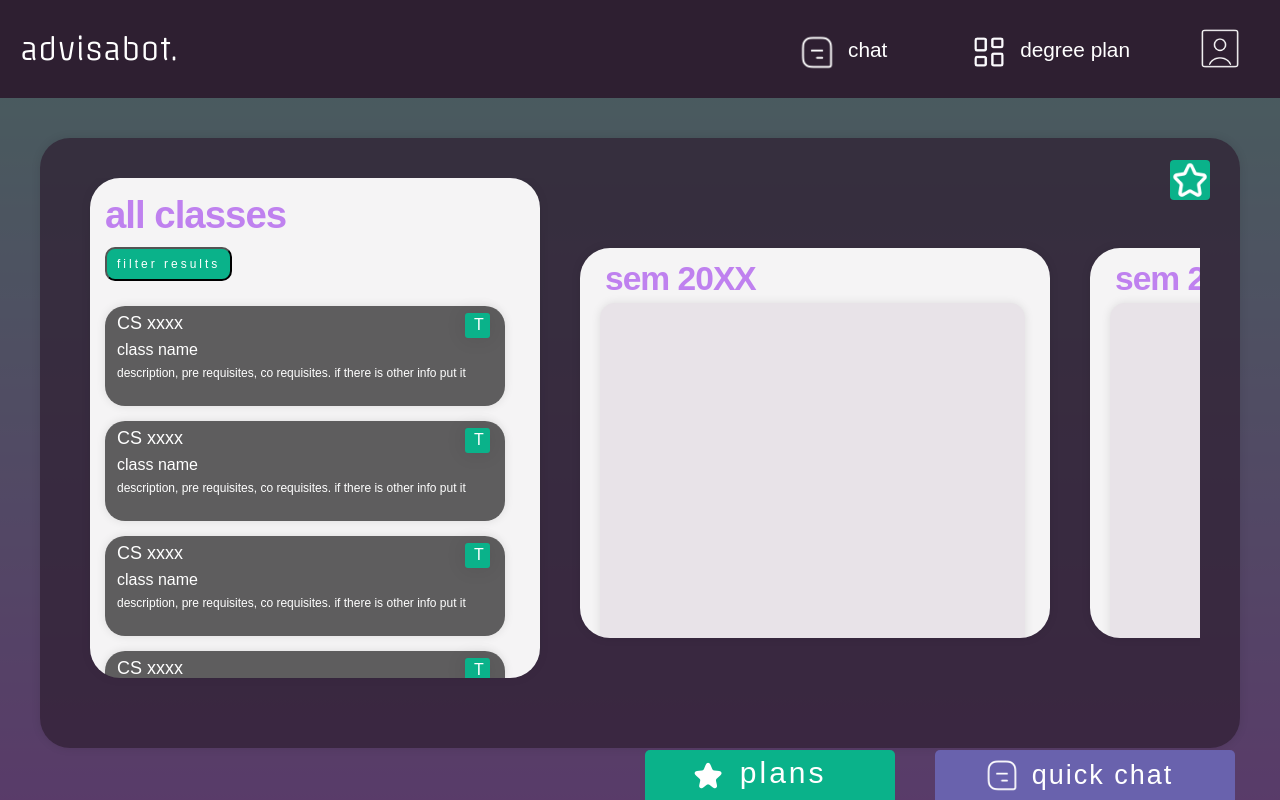
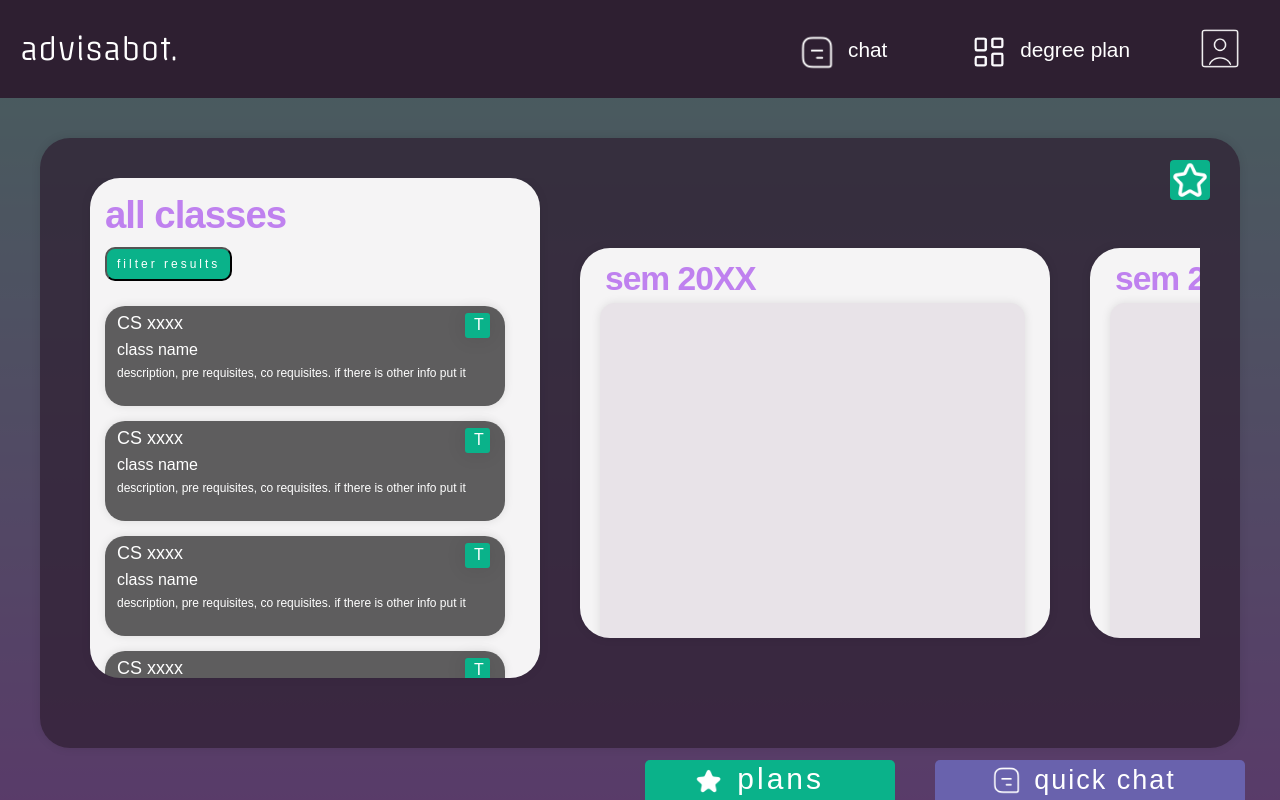
Before and after one commit to acm-projects/Sage, a React (Create React App) app in the folder advisabot/: page /degreeplan in a window 1280 px wide. Built offline with nearby package versions, Linux system fonts and the light colour scheme; a web font is replaced by a local one.

Commit message:
all dp changes so far

```diff
--- a/advisabot/src/components/QuickChat.js
+++ b/advisabot/src/components/QuickChat.js
@@ -1,6 +1,8 @@
 import { useState } from 'react';
 import './collapsibleplans.css';
 import Wchat from '../assets/Wchat.png';
+import Psend from '../assets/Psend.png';
+
 
 const QuickChat = () => {
   const [isCollapsed, setIsCollapsed] = useState(true);
@@ -12,7 +14,8 @@ const QuickChat = () => {
   const accordionStyle = {
     maxHeight: isCollapsed ? '0px' : '300px', // Adjust the height as needed
     overflowY: 'auto',
-        background: 'white',
+    display:'flex',
+    flexDirection: 'column-reversee',
     height: '300px',
   };
 
@@ -25,9 +28,13 @@ const QuickChat = () => {
             <p style={{ fontSize: '27px', textAlign: 'center', letterSpacing: '2px', margin: '0', marginLeft: '10px' }}>quick chat</p>
           </div>
         </div>
+        <div className='savedCardContainer chatScreen' style={accordionStyle}>
+            <div style={{display: 'inline-flex',  }}>
+                <input type="text" name="name" placeholder='ask your questions' style={{borderRadius: '0', overflow: 'wrap', inlineSize: '300px'}}/>
+                <img src={Psend} alt="purpleSend" className="purpleSend" />
 
-                <div className='savedCardContainer' style={accordionStyle}>
-                    {/* Content inside the accordion */}
+            </div>
+
         </div>
       </div>
     </div>
--- a/advisabot/src/components/collapsibleplans.css
+++ b/advisabot/src/components/collapsibleplans.css
@@ -33,7 +33,7 @@
 .savedPlanButton{
 
     width:250px;
-    height:50px;
+    height:40px;
     background-color: #0AB28A;
     border-radius: 5px 5px 0 0;
     cursor: pointer;
@@ -41,8 +41,8 @@
 
 .quickChatButton{
 
-    width:300px;
-    height:50px;
+    width:310px;
+    height:40px;
     background-color: #6962AD;
     border-radius: 5px 5px 0 0;
     cursor: pointer;
@@ -78,14 +78,35 @@
 }
 
 .whiteStar {
-    width: 40px; /* Set the desired width */
+    width: 35px; /* Set the desired width */
     height: auto; /* Maintain aspect ratio */
     margin-left: -25px;
 
   }
 
   .whiteChat{
-    width: 40px; /* Set the desired width */
+    width: 35px; /* Set the desired width */
     height: auto; /* Maintain aspect ratio */
     margin-left: -15px;
   }
+
+  .purpleSend{
+    width:35px;
+    height: 20px;
+    height: auto; /* Maintain aspect ratio */
+    margin-left: -30px;
+  }
+
+  .chatScreen{
+    background:#2E1F31;
+    display: flex;
+    flex-direction: column-reverse;
+    justify-content: flex-end;
+    margin-bottom: 0;
+    overflow-y: auto;
+  }
+
+  .savedCardContainer {
+    display: flex;
+    flex-direction: column;
+  }
--- a/advisabot/src/components/popup.css
+++ b/advisabot/src/components/popup.css
@@ -4,7 +4,7 @@ input[type="text"] {
   margin: 8px 0;
   display: inline-block;
   border: 1px solid #ccc;
-  border-radius: 4px;
+  border-radius: 6px;
   box-sizing: border-box;
 }
 
--- a/advisabot/src/degreeplan/DegreePlan.js
+++ b/advisabot/src/degreeplan/DegreePlan.js
@@ -92,16 +92,58 @@ function clickMe(){
 const DegreePlan = () => {
   const [isSaved, setIsSaved] = useState(false);
   const [menuVisible, setMenuVisible] = useState(false);
-  const [selectedOption, setSelectedOption] = useState(null);
-  const [showPopup, setPopup] = useState(false);
+  const [shouldShowPopup, setShouldShowPopup] = useState(false);
+  const [popupClosedByX, setPopupClosedByX] = useState(false); // New state variable
+  const [popupSubmitted, setPopupSubmitted] = useState(false);
+  const [setStar, setStarImage] = useState(emptyStar);
 
   const toggleMenu = () => {
-    setMenuVisible(!menuVisible)
-  }
+    setMenuVisible(!menuVisible);
+  };
+
+
+  //when clicked --> if notSAved (empty star), pull up popup
+  //when popup comes up:
+  //1. if submitted --> isSaved is true, star becomes filled, popup closes
+  //2. if closedByX --> isSaved is false, star becomes empty, popup closes
 
   const toggleSaved = () => {
     setIsSaved(!isSaved);
-  }
+
+
+
+
+    if (isSaved === false) {
+      // Show the popup only if the star is the empty star
+      setShouldShowPopup(true);
+
+      //if closedbyX
+      if(popupClosedByX === true){
+        setIsSaved(false);
+        setPopupClosedByX(true);
+        setShouldShowPopup(false);
+      }
+      //if submitted
+      if(popupSubmitted === true){
+        setIsSaved(true);
+        popupSubmitted(true);
+        setShouldShowPopup(false);
+      }
+    }
+
+
+  };
+
+  const closePopup = () => {
+    setShouldShowPopup(false);
+    setPopupClosedByX(true); // Set to true when the popup is closed by clicking X
+  };
+
+  const submitPopup = () => {
+    setIsSaved(true); // Set the star to be filled
+    setShouldShowPopup(false); // Close the popup
+    setPopupSubmitted(true);
+  };
 
   return (
     <div className='mainDiv'>
@@ -109,7 +151,8 @@ const DegreePlan = () => {
         <div className='mainBox'>
           <div className='TContainer'>
             <div className='saved' onClick={toggleSaved}>
-              <SavedIcon onClick={() => setPopup(true)} src={isSaved ? whiteStar : emptyStar} alt="saved" className='whiteStar'/>
+              <SavedIcon onClick={() => { if (!isSaved) setShouldShowPopup(true); }} src={ (isSaved) ? whiteStar : emptyStar}
+              alt="saved" className='whiteStar' />
             </div>
           </div>
           <div className='flexContainer'>
@@ -137,8 +180,9 @@ const DegreePlan = () => {
               <Semester/>
               <Semester/>
             </div>
+
             <PopUpContainer>
-              {showPopup && <PopUp onClose={() => setPopup(false)} />}
+              {shouldShowPopup && <PopUp onClose={closePopup} onSubmit={submitPopup} />}
             </PopUpContainer>
           </div>
         </div>
@@ -149,12 +193,7 @@ const DegreePlan = () => {
           <CollapsiblePlans/>
           <QuickChat/>
         </div>
-
-
-
       </div>
-
-
     </div>
   );
 }
```
Also changed, not shown: advisabot/src/assets/Psend.png (added). Lines whose indentation alone changed are shown as unchanged.
